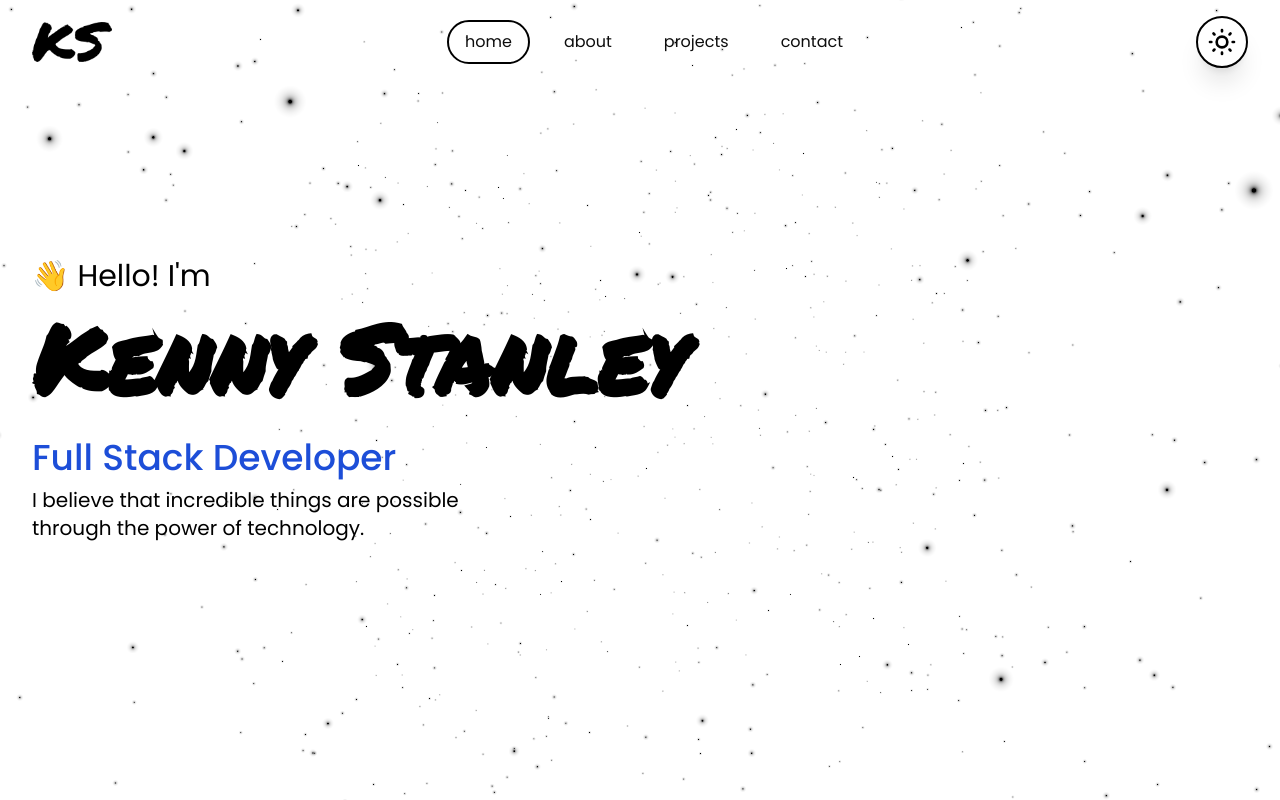
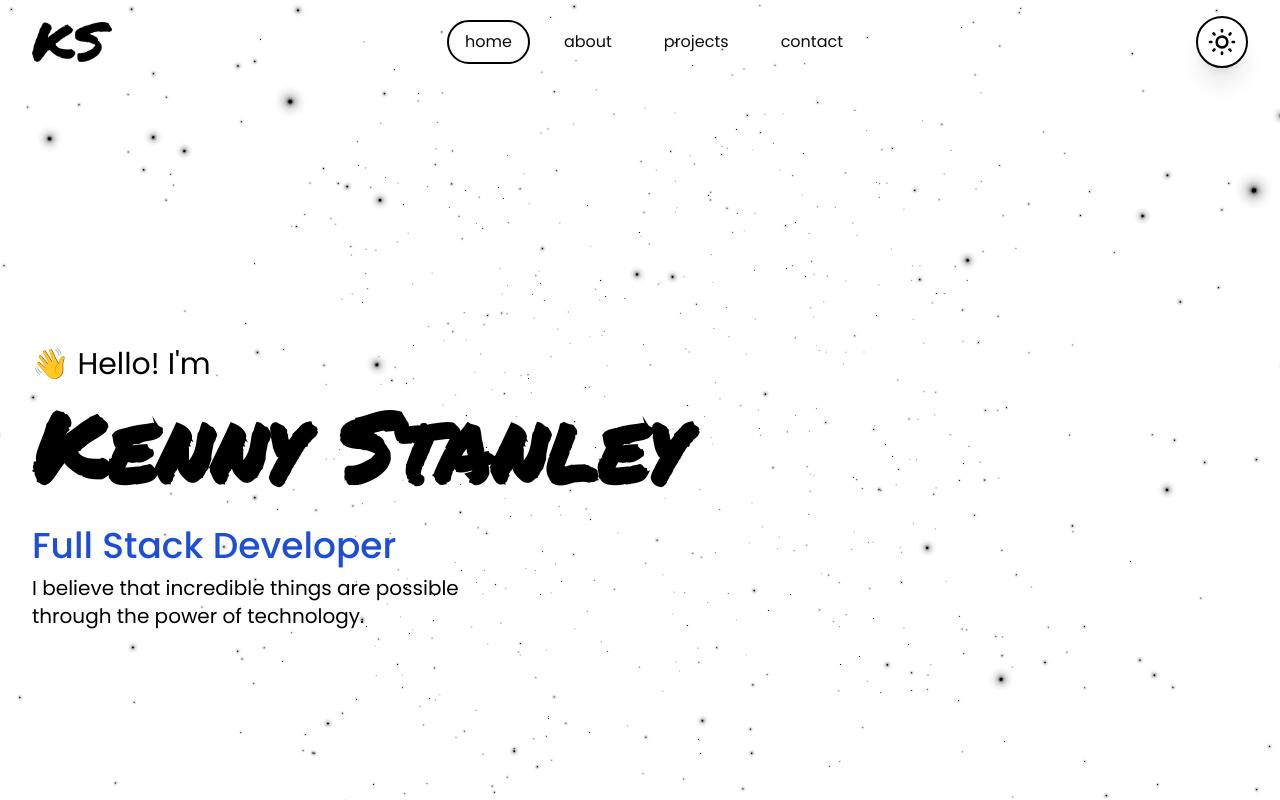
Before and after one commit to KennyStanleyJr/KennyStanleyJr, a Next.js app: page / in a window 1280 px wide. Built offline with nearby package versions, Linux system fonts and the light colour scheme.

Commit message:
Added padding to top of main container

```diff
--- a/src/components/layout/Container.tsx
+++ b/src/components/layout/Container.tsx
@@ -1,6 +1,6 @@
 export function Container({ children }: { children: React.ReactNode }) {
     return (
-        <div className="w-full h-full max-w-7xl mx-auto px-4 sm:px-6 lg:px-8">
+        <div className="w-full h-full max-w-7xl mx-auto px-4 pt-32 sm:px-6 sm:pt-44 lg:px-8">
             {children}
         </div>
     )
```
